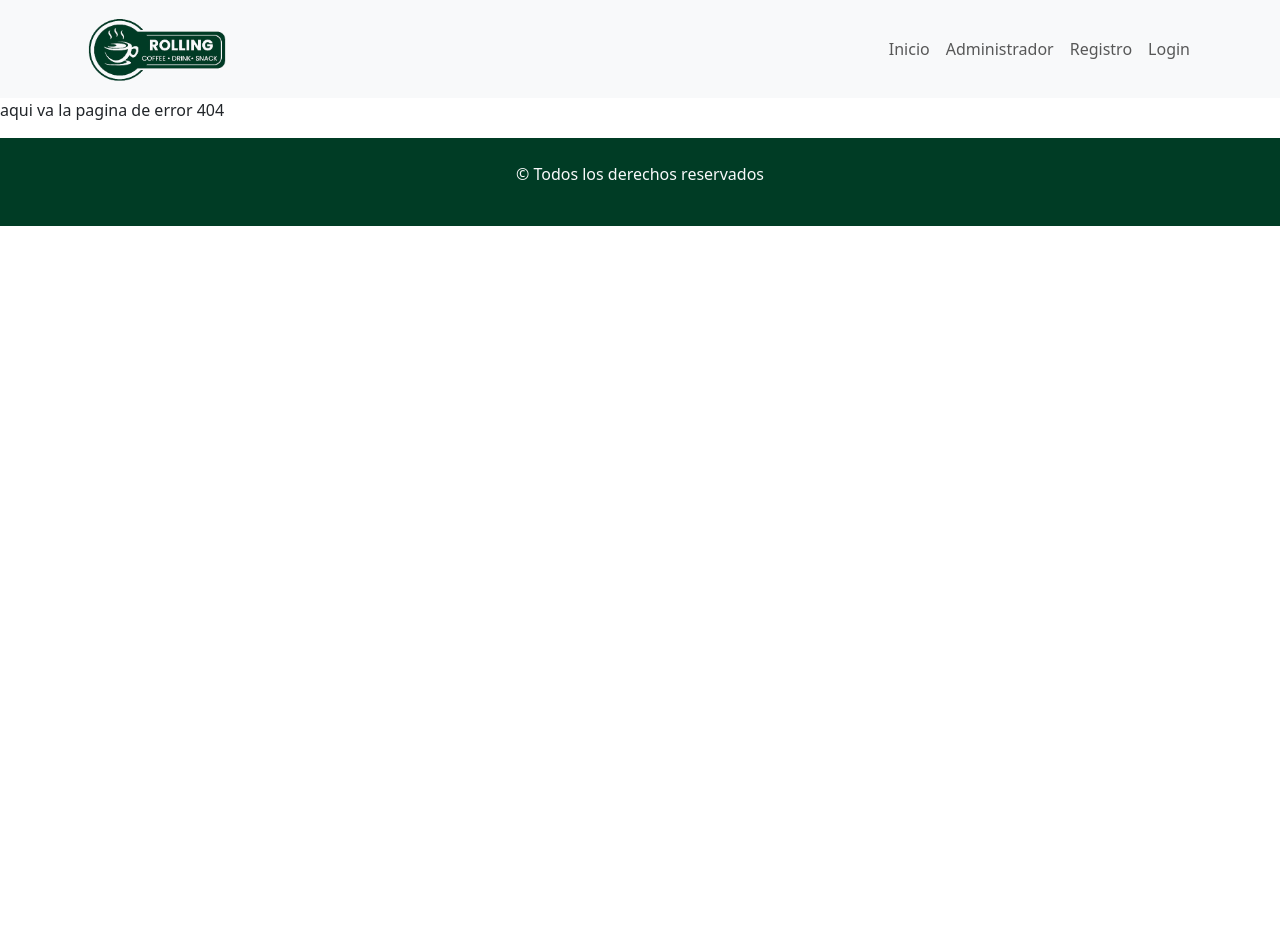
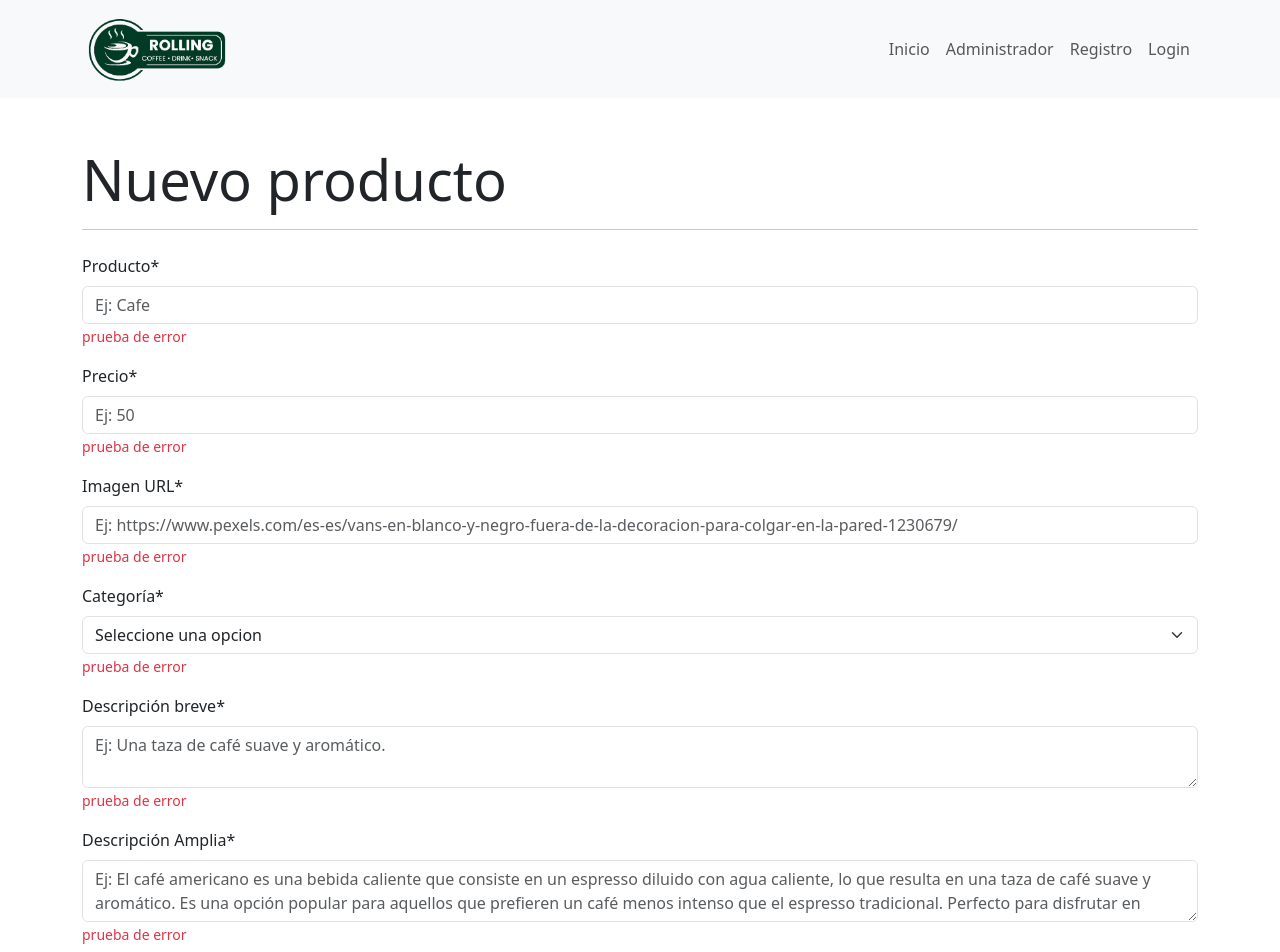
Before and after one commit to rollingcodeschool/rollingCoffee-c74i, a React (Vite) app: page /administrador/crear in a window 1280 px wide. Before the commit this address had no page. Shown: the top 952 px of the page. Before the commit the page ends 800 px from the top, so only its background shows below. Built offline with nearby package versions, Linux system fonts and the light colour scheme.

Commit message:
agregamos los maquetados del componente FormularioProducto y DetalleProducto

```diff
--- a/src/App.css
+++ b/src/App.css
@@ -15,3 +15,25 @@
 .txt-verdecito{
   color: #0b5c3d;
 }
+
+.banner {
+  object-fit: cover;
+  height: 395px;
+  width: 100%;
+}
+
+.card {
+  width: var(--max);
+}
+
+.card-img-top-nueva {
+  width: 100%;
+  height: 400px;
+  object-fit: cover;
+}
+
+.img-thumbnail{
+    width: 200px;
+    height: 200px;
+    object-fit: cover;
+}
--- a/src/App.jsx
+++ b/src/App.jsx
@@ -6,6 +6,8 @@ import Administrador from "./components/pages/Administrador";
 import Inicio from "./components/pages/Inicio";
 import Error404 from "./components/pages/Error404";
 import { BrowserRouter, Routes, Route } from "react-router-dom";
+import FormularioProducto from "./components/pages/producto/FormularioProducto";
+import DetalleProducto from "./components/pages/DetalleProducto";
 
 function App() {
   return (
@@ -15,9 +17,10 @@ function App() {
       <Menu></Menu>
       <Routes>
         <Route exact path="/" element={<Inicio></Inicio>}></Route>
+        <Route exact path="/detalleProducto" element={<DetalleProducto></DetalleProducto>}></Route>
         <Route exact path="/administrador" element={<Administrador></Administrador>}></Route>
-        {/* <Route exact path="/administrador/crear" element={<Administrador></Administrador>}></Route>
-        <Route exact path="/administrador/editar" element={<Administrador></Administrador>}></Route> */}
+        <Route exact path="/administrador/crear" element={<FormularioProducto></FormularioProducto>}></Route>
+        {/* // <Route exact path="/administrador/editar" element={<Administrador></Administrador>}></Route>  */}
         <Route path="*" element={<Error404></Error404>}></Route>
       </Routes>
       <Footer></Footer>
--- a/src/components/pages/Administrador.jsx
+++ b/src/components/pages/Administrador.jsx
@@ -1,37 +1,33 @@
-import { Container } from "react-bootstrap";
+import { Container, Table, Button } from "react-bootstrap";
+import ItemProducto from "./producto/ItemProducto";
 const Administrador = () => {
   return (
     <Container className="mainContainer">
+       <div className="d-flex justify-content-between align-items-center mt-5">
+        <h1 className="display-4 ">Productos disponibles</h1>
+        <button className="btn btn-primary" to="/administrador/crear">
+          <i className="bi bi-file-earmark-plus"></i>
+        </button>
+      </div>
       <div className="table-responsive">
-        <table className="table table-striped table-bordered">
+      <Table responsive striped bordered hover>
         <thead>
-            <tr>
+          <tr className="text-center">
             <th>Cod</th>
             <th>Producto</th>
             <th>Precio</th>
-              <th>Url Img</th>
+            <th>URL de Imagen</th>
             <th>Categoria</th>
-              <th>Acciones</th>
+            <th>Opciones</th>
           </tr>
         </thead>
         <tbody>
-            <tr>
-              <td>1</td>
-              <td>Capuccino</td>
-              <td>$150</td>
-              <td>
-                <div className="middle-item">
-                  <img className="img-fluid" src="https://images.pexels.com/photos/437716/pexels-photo-437716.jpeg?auto=compress&cs=tinysrgb&w=1260&h=750&dpr=1" alt="Capuchino" />
-                </div>
-              </td>
-              <td>Nose</td>
-              <td>
-                <button className="btn btn-success">Editar</button>
-                <button className="btn btn-danger">Borrar</button>
-              </td>
-            </tr>
+          <ItemProducto></ItemProducto>
+          <ItemProducto></ItemProducto>
+          <ItemProducto></ItemProducto>
+          <ItemProducto></ItemProducto>
         </tbody>
-        </table>
+      </Table>
       </div>
     </Container>
   );
--- /dev/null
+++ b/src/components/pages/DetalleProducto.jsx
@@ -0,0 +1,33 @@
+import { Container, Card, Row, Col } from "react-bootstrap";
+
+const DetalleProducto = () => {
+  return (
+    <Container className="my-3 mainContainer">
+      <Card>
+        <Row>
+          <Col md={6}>
+            <Card.Img
+              variant="top"
+              src="https://images.pexels.com/photos/414555/pexels-photo-414555.jpeg?auto=compress&cs=tinysrgb&w=1260&h=750&dpr=1"
+            />
+          </Col>
+          <Col md={6}>
+            <Card.Body>
+              <Card.Title className="primary-font">Capuchino</Card.Title>
+              <hr />
+              <Card.Text>
+              El café americano es una bebida caliente que consiste en un espresso diluido con agua caliente, lo que resulta en una taza de café suave y aromático. Es una opción popular para aquellos que prefieren un café menos intenso que el espresso tradicional. Perfecto para disfrutar en cualquier momento del día.
+              <br/>
+              <br/>
+              <span className="primary-font fw-semibold ">Categoria:</span> Infusiones
+              <br className='mb-3'/>
+              <span className="primary-font fw-semibold ">Precio: $1000</span></Card.Text>
+            </Card.Body>
+          </Col>
+        </Row>
+      </Card>
+    </Container>
+  );
+};
+
+export default DetalleProducto;
--- a/src/components/pages/Inicio.jsx
+++ b/src/components/pages/Inicio.jsx
@@ -3,8 +3,12 @@ import CardProducto from "./producto/CardProducto";
 const Inicio = () => {
   return (
     <>
-    <img src="https://images.pexels.com/photos/2159065/pexels-photo-2159065.jpeg?auto=compress&cs=tinysrgb&w=1260&h=750&dpr=1" alt="Banner RollingCoffee" />
-    <Container className="mainContainer">
+       <img
+        className="banner"
+        src="https://images.pexels.com/photos/13591748/pexels-photo-13591748.jpeg"
+        alt="fondo cafe"
+      />
+      <Container className="mainContainer">
       <section>
         <h2 className="display-3">Nuestros productos</h2>
         <hr />
--- /dev/null
+++ b/src/components/pages/producto/FormularioProducto.jsx
@@ -0,0 +1,86 @@
+import { Form, Button } from "react-bootstrap";
+
+
+const FormularioProducto = () => {
+
+  return (
+    <section className="container mainSection">
+      <h1 className="display-4 mt-5">Nuevo producto</h1>
+      <hr />
+      {/* <Form onSubmit={handleSubmit}> */}
+      <Form className="my-4">
+        <Form.Group className="mb-3" controlId="formNombreProdcuto">
+          <Form.Label>Producto*</Form.Label>
+          <Form.Control
+            type="text"
+            placeholder="Ej: Cafe"
+          />
+          <Form.Text className="text-danger">
+            prueba de error
+          </Form.Text>
+        </Form.Group>
+        <Form.Group className="mb-3" controlId="formPrecio">
+          <Form.Label>Precio*</Form.Label>
+          <Form.Control
+            type="number"
+            placeholder="Ej: 50"
+          />
+          <Form.Text className="text-danger">
+          prueba de error
+          </Form.Text>
+        </Form.Group>
+        <Form.Group className="mb-3" controlId="formImagen">
+          <Form.Label>Imagen URL*</Form.Label>
+          <Form.Control
+            type="text"
+            placeholder="Ej: https://www.pexels.com/es-es/vans-en-blanco-y-negro-fuera-de-la-decoracion-para-colgar-en-la-pared-1230679/"
+          />
+          <Form.Text className="text-danger">
+        prueba de error
+          </Form.Text>
+        </Form.Group>
+        <Form.Group className="mb-3" controlId="formPrecio">
+          <Form.Label>Categoría*</Form.Label>
+          <Form.Select>
+            <option value="">Seleccione una opcion</option>
+            <option value="Infusiones">Infusiones</option>
+            <option value="Batidos">Batidos</option>
+            <option value="dulce">Dulce</option>
+            <option value="salado">Salado</option>
+          </Form.Select>
+          <Form.Text className="text-danger">
+          prueba de error
+          </Form.Text>
+        </Form.Group>
+        <Form.Group className="mb-3" controlId="formImagen">
+          <Form.Label>Descripción breve*</Form.Label>
+          <Form.Control
+            type="text"
+            placeholder="Ej: Una taza de café suave y aromático."
+            as="textarea"
+          />
+          <Form.Text className="text-danger">
+        prueba de error
+          </Form.Text>
+        </Form.Group>
+        <Form.Group className="mb-3" controlId="formImagen">
+          <Form.Label>Descripción Amplia*</Form.Label>
+          <Form.Control
+            type="text"
+            placeholder="Ej: El café americano es una bebida caliente que consiste en un espresso diluido con agua caliente, lo que resulta en una taza de café suave y aromático. Es una opción popular para aquellos que prefieren un café menos intenso que el espresso tradicional. Perfecto para disfrutar en cualquier momento del día."
+            as="textarea"
+          />
+          <Form.Text className="text-danger">
+        prueba de error
+          </Form.Text>
+        </Form.Group>
+
+        <Button type="submit" variant='success'>
+          Guardar
+        </Button>
+      </Form>
+    </section>
+  );
+};
+
+export default FormularioProducto;
--- /dev/null
+++ b/src/components/pages/producto/ItemProducto.jsx
@@ -0,0 +1,28 @@
+import { Button } from "react-bootstrap";
+const ItemProducto = () => {
+  return (
+    <tr>
+      <td className="text-center">1</td>
+      <td>Café americano</td>
+      <td className="text-end">$250</td>
+      <td className="text-center">
+        <img
+          src="https://images.pexels.com/photos/414555/pexels-photo-414555.jpeg?auto=compress&cs=tinysrgb&w=1260&h=750&dpr=1"
+          className="img-thumbnail"
+          alt="capuchino"
+        ></img>
+      </td>
+      <td>Bebida caliente</td>
+      <td className="text-center">
+        <Button variant="warning" className="me-lg-2">
+          <i className="bi bi-pencil-square"></i>
+        </Button>
+        <Button variant="danger">
+          <i className="bi bi-trash"></i>
+        </Button>
+      </td>
+    </tr>
+  );
+};
+
+export default ItemProducto;
```
Also changed, not shown: 1 other file (tests, documents, lock files or other folders). Lines whose indentation alone changed are shown as unchanged.
